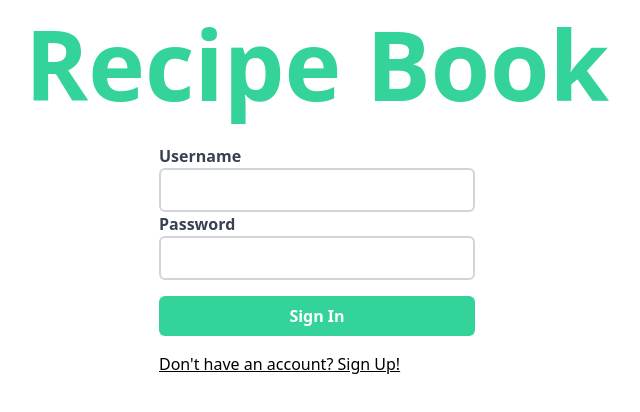
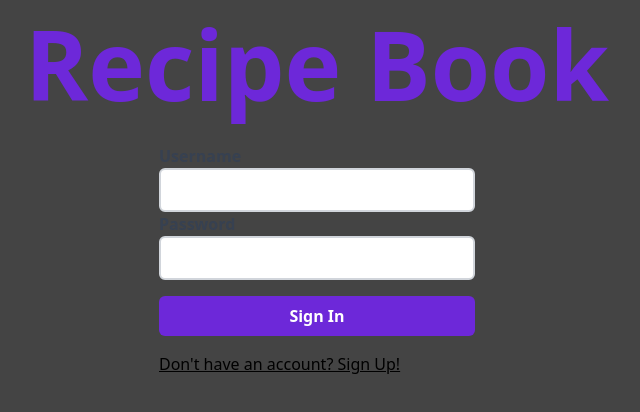
Before and after one commit to kai-blt/recipebook-frontend-tailwind, a React (Create React App) app: page / in a window 1280 px wide. Shown: the top 412 px of the page, without its empty margins (323-963 px from the left). Built offline with nearby package versions, Linux system fonts and the light colour scheme; no server answers.

Commit message:
style adjustments

```diff
--- a/public/index.html
+++ b/public/index.html
@@ -26,7 +26,7 @@
     -->
     <title>Recipe Book</title>
   </head>
-  <body>
+  <body style="background-color: #444;">
     <noscript>You need to enable JavaScript to run this app.</noscript>
     <div id="root"></div>
     <!--
--- a/src/components/NavBar.jsx
+++ b/src/components/NavBar.jsx
@@ -57,7 +57,7 @@ const NavBar = () => {
   };
 
   return(
-    <nav className="p-4 w-full  shadow-md flex flex-row justify-between fixed top-0 left-0 z-40 bg-green-400">
+    <nav className="navbar">
       <button onClick={toggleMenu} className="w-10 transition duration-200">
         <svg className="text-green-400" viewBox="0 0 100 60" fill="white" width="40" height="40">
           <rect width="100" height="15"></rect>
--- a/src/index.css
+++ b/src/index.css
@@ -4,7 +4,11 @@
 
 @layer components {
   .logo {
-    @apply mt-4 mb-6 sm:mb-8 font-bold text-6xl sm:text-7xl md:text-8xl text-green-400 text-center;
+    @apply mt-4 mb-6 sm:mb-8 font-bold text-6xl sm:text-7xl md:text-8xl text-purple-700 text-center;
+  }
+
+  .navbar {
+    @apply p-4 w-full  shadow-md flex flex-row justify-between fixed top-0 left-0 z-40 bg-purple-700;
   }
 
   .recipe-image {
@@ -41,11 +45,11 @@
   }
 
   .heading2 {
-    @apply font-bold text-3xl text-green-400 mt-4 mb-2;
+    @apply font-bold text-3xl text-purple-700 mt-4 mb-2;
   }
 
   .button {
-    @apply px-2 py-2 mt-4 mb-4 w-full rounded-md bg-green-400 text-white font-bold hover:bg-gray-700;
+    @apply px-2 py-2 mt-4 mb-4 w-full rounded-md bg-purple-700 text-white font-bold hover:bg-gray-700;
   }
 
   .button-close {
@@ -53,7 +57,7 @@
   }
 
   .button-add {
-    @apply px-2 py-2 mt-4 mb-4 ml-2 w-full rounded-md bg-green-400 text-white font-bold hover:bg-gray-700;
+    @apply px-2 py-2 mt-4 mb-4 ml-2 w-full rounded-md bg-purple-700 text-white font-bold hover:bg-gray-700;
   }
 
   .button-remove {
@@ -69,7 +73,7 @@
   }
 
   .menu-invisible {
-    @apply p-4 fixed left-0 top-16 z-0 w-full h-full opacity-0 invisible bg-green-600 text-white font-bold text-2xl transition duration-500;
+    @apply p-4 fixed left-0 top-16 z-0 w-full h-full opacity-0 invisible bg-purple-800 text-white font-bold text-2xl transition duration-500;
   }
 
   .menu-visible {
```
